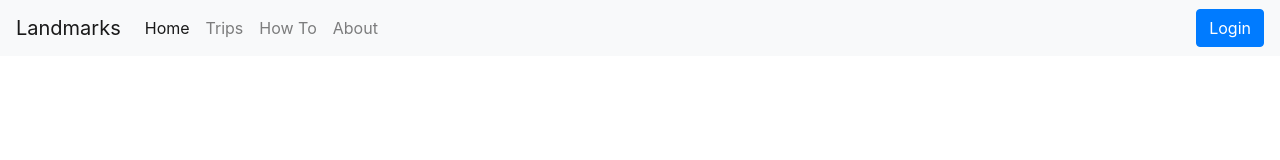
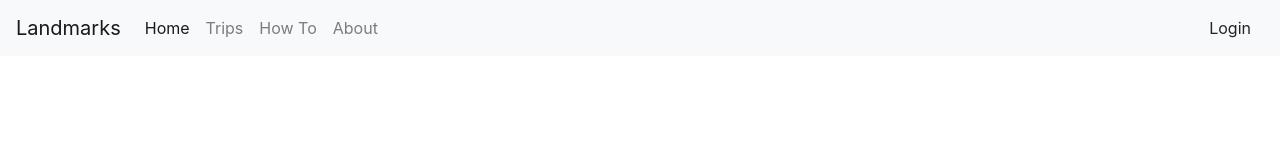
Before and after one commit to agray0232/landmarker, a plain HTML site: page howto.html in a window 1280 px wide. Drawn offline with nearby package versions, Linux system fonts and the light colour scheme.

Commit message:
class for login btn

```diff
--- a/howto.html
+++ b/howto.html
@@ -36,7 +36,7 @@
                 </ul>
             </div>
             <div id="LoginButton">
-                <button class="btn btn-primary">Login</button>
+                <button class="btn login">Login</button>
             </div>
         </nav>
     </header>
```
